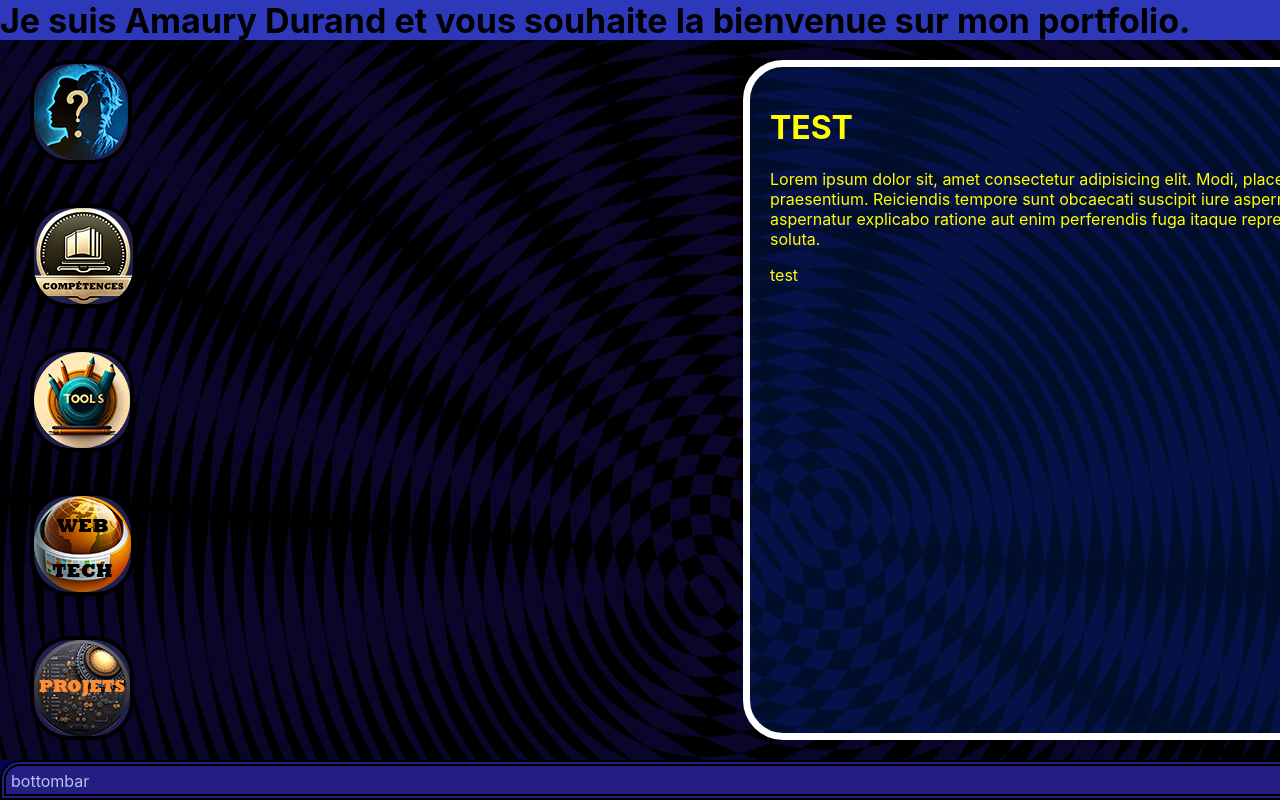
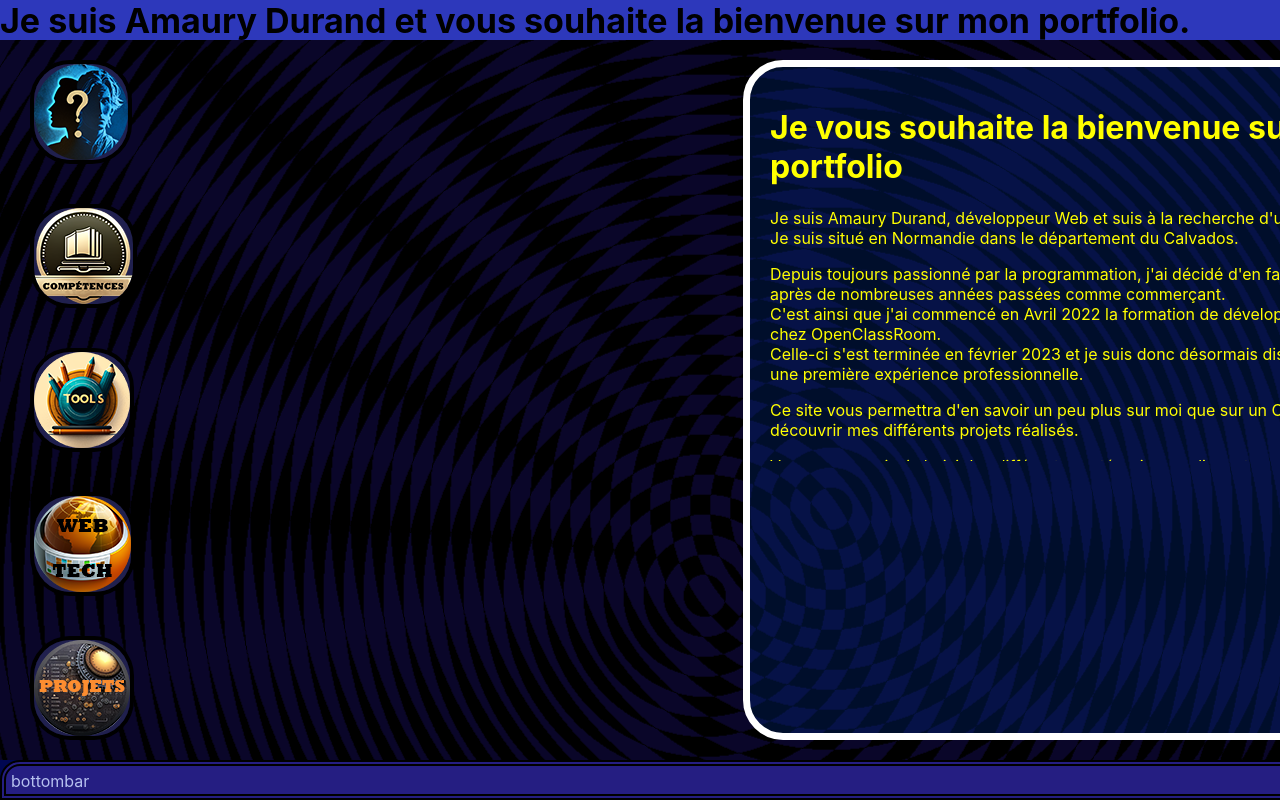
Before and after one commit to DURANDamaury/PortFolio, a React (Create React App) app: page / in a window 1280 px wide. Shown: the top 800 px of the page. Built offline with nearby package versions, Linux system fonts and the light colour scheme.

Commit message:
correction animation writter

```diff
--- a/src/Composants/InfoBox/InfoBox.scss
+++ b/src/Composants/InfoBox/InfoBox.scss
@@ -11,6 +11,7 @@
         transition: background-color 0.5s ease-in-out 1s,border 0.5s ease-in-out 1.5s;
     }
 
+
 .InfoBox_false
     {
         color: #a7a7a7;
@@ -20,7 +21,7 @@
         border-radius: 40px 40px 5px 5px;
         margin-bottom: 20px;
         margin-top: 20px;
-        transition: background-color 0.5s ease-in-out 1s, border 0.5s ease-in-out 1.5s;
+        transition: background-color 0.5s ease-in-out 1.5s, border 0.5s ease-in-out 1.5s;
     }
 
 
--- a/src/Composants/Writter/Writter.jsx
+++ b/src/Composants/Writter/Writter.jsx
@@ -1,24 +1,30 @@
 
 import './Writter.scss';
+
 
 function Writter({isOpen})
     {
 
-        const texte0 = "test";
-
-        const texte = texte0.split('')
-
 
         return (
             <div className={`Writter Writter_${isOpen}`}>
-                <div className="Writter_txt">
-                    <h1>TEST</h1>
+                <div className={`Writter_txt_${isOpen}`}>
+                    <h1>Je vous souhaite la bienvenue sur mon portfolio</h1>
                     <p>
-                    Lorem ipsum dolor sit, amet consectetur adipisicing elit. Modi, placeat praesentium. Reiciendis tempore sunt obcaecati suscipit iure aspernatur? Odit aspernatur explicabo ratione aut enim perferendis fuga itaque reprehenderit et soluta.
+                    Je suis Amaury Durand, développeur Web et suis à la recherche d'un emploi.<br/>
+                    Je suis situé en Normandie dans le département du Calvados.</p>
+
+                    <p>Depuis toujours passionné par la programmation, j'ai décidé d'en faire mon métier après de nombreuses années passées comme commerçant.<br/>
+                    C'est ainsi que j'ai commencé en Avril 2022 la formation de développeur web chez OpenClassRoom.<br/>
+                    Celle-ci s'est terminée en février 2023 et je suis donc désormais disponible pour une première expérience professionnelle.
                     </p>
-                    {
-                        texte.map((txt,index) => (<span key={`txt_${index}`} >{txt}</span>))
-                    }
+
+                    <p>
+                    Ce site vous permettra d'en savoir un peu plus sur moi que sur un CV ainsi que de découvrir mes différents projets réalisés.
+                    </p>
+                    <p>
+                    Vous pourrez ainsi choisir les différentes catégories en cliquant sur les icones sur votre gauche.
+                    </p>
                 </div>
             </div>
         )
--- a/src/Composants/Writter/Writter.scss
+++ b/src/Composants/Writter/Writter.scss
@@ -1,8 +1,50 @@
+@keyframes Writter_disappear
+    {
+        0%
+        {
+            opacity: 1;
+        }
+        99%
+        {
+            opacity: 0;
+        }
+        100%
+        {
+        display: none;
+            opacity: 0;
+        }
+    }
+
+@keyframes Writter_appear
+    {
+        0%
+        {
+            display: block;
+            opacity: 0;
+        }
+        100%
+        {
+            opacity: 1;
+        }
+    }
+
+@keyframes writter_animation
+    {
+        from
+            {
+                max-height: 0px;
+            }
+        to
+            {
+                max-height: 1000px;
+            }
+    }
+
 .Writter
     {
         width: 100%;
         background-color: #002e8850;
-        //opacity: 0.3;
+        opacity: 0;
         margin-left: 50px;
         margin-right: 20px;
         margin-top: 20px;
@@ -10,12 +52,34 @@
         border-radius: 40px;
         border: 7px solid white;
         color: yellow;
-        &_txt
+        &_true
             {
-                padding: 20px;
+                animation: Writter_disappear 1s linear 0s 1 normal forwards;
+            // opacity: 0;
+            // display: none;
+            // transition: opacity 1s ease-in-out 0s, display 0s linear 1s;
             }
+        &_false
+            {
+                animation: Writter_appear 1s linear 3s 1 normal forwards;
+            // opacity: 1;
+            // display: block;
+            // transition: opacity 1s ease-in-out 3s;
+            }
+    }
+
+
+.Writter_txt
+    {
+        &_false
+        {
+        max-height: 0px;
+        animation: 7s linear 3s forwards writter_animation;
+        overflow: hidden;
+        padding: 20px;
+        }
         &_true
-            {opacity: 0; transition: opacity 1s ease-in-out;}
-        &_false
-            {opacity: 1; transition: opacity 1s ease-in-out 3s;}
+        {
+        padding: 20px;
+        }
     }
```
